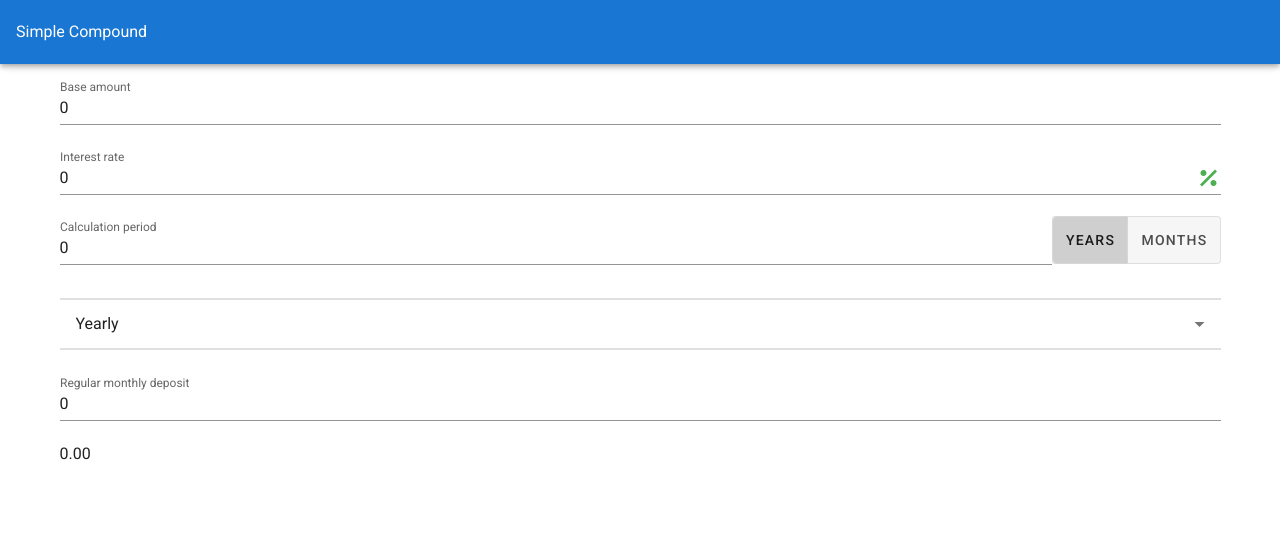
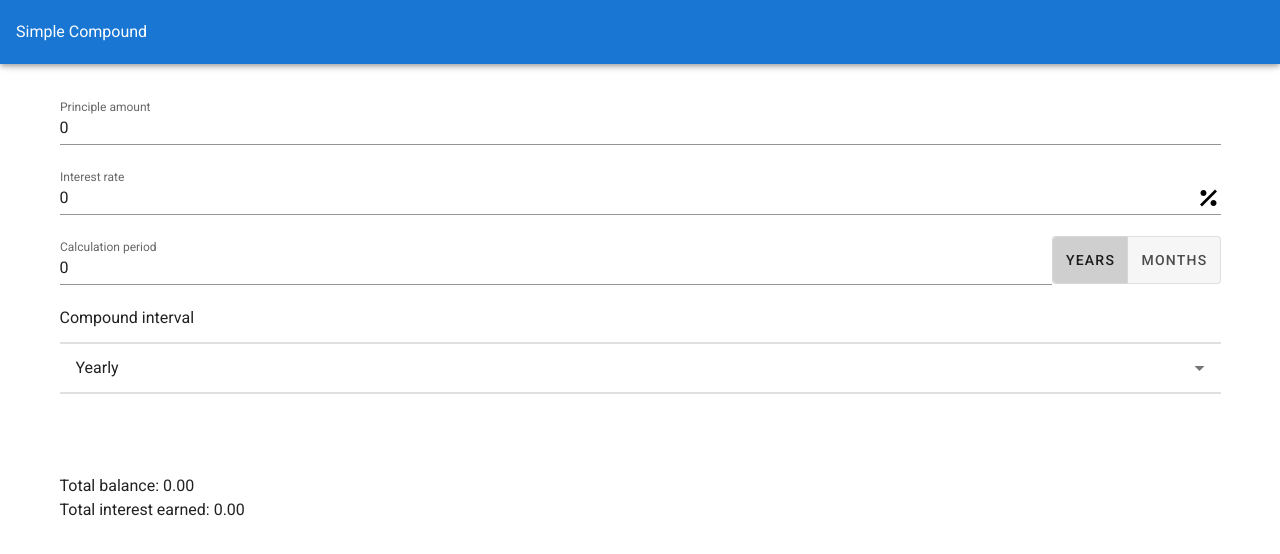
Before and after one commit to carrejoe3/Compound-interest-calculator, a Vue app in the folder simple-compound/: page /#/ in a window 1280 px wide. Shown: the top 554 px of the page. Built offline with nearby package versions, Linux system fonts and the light colour scheme.

Commit message:
basic styling + removed regular contribution

```diff
--- a/simple-compound/src/components/Calculator.vue
+++ b/simple-compound/src/components/Calculator.vue
@@ -1,8 +1,8 @@
 <template>
   <v-container>
-    <v-text-field label="Base amount" v-model="baseAmount"></v-text-field>
+    <v-text-field label="Principle amount" v-model="baseAmount"></v-text-field>
     <v-text-field label="Interest rate" v-model="interestRate">
-      <v-icon slot="append" color="green">mdi-percent</v-icon>
+      <v-icon slot="append" color="black">mdi-percent</v-icon>
     </v-text-field>
     <v-container>
       <v-row>
@@ -13,9 +13,12 @@
         </v-btn-toggle>
       </v-row>
     </v-container>
+    <div>Compound interval</div>
     <v-overflow-btn :items="dropdownCalculationPeriodOptions" item-text="name" item-value="value" label="Compound interval" v-model="calculationPeriodInterval"></v-overflow-btn>
-    <v-text-field label="Regular monthly deposit" v-model="regularDeposit"></v-text-field>
-    {{ result }}
+    <div class="resultsSection">
+      <div>Total balance: {{ result }}</div>
+      <div>Total interest earned: {{ totalInterest }}</div>
+    </div>
   </v-container>
 </template>
 
@@ -50,16 +53,27 @@ export default {
         name: 'Yearly',
         value: 1
       }
-    ],
-    regularDeposit: 0
+    ]
   }),
   computed: {
     calculationPeriod () {
       return this.calculationPeriodValue / this.selectedCalculationPeriodTypeValue
     },
+    depositTotal () {
+      return this.calculationPeriodInterval * this.calculationPeriod
+    },
     result () {
-      return (this.baseAmount * Math.pow((1 + ((this.interestRate / 100) / this.calculationPeriodInterval)), (this.calculationPeriodInterval * this.calculationPeriod))).toFixed(2)
+      return (parseInt(this.baseAmount) * Math.pow((1 + ((this.interestRate / 100) / this.calculationPeriodInterval)), (this.calculationPeriodInterval * this.calculationPeriod))).toFixed(2)
+    },
+    totalInterest () {
+      return (this.result - this.baseAmount).toFixed(2)
     }
   }
 }
 </script>
+
+<style lang="scss" scoped>
+.resultsSection {
+  margin-top: 5%;
+}
+</style>
--- a/simple-compound/src/views/Home.vue
+++ b/simple-compound/src/views/Home.vue
@@ -15,3 +15,9 @@ export default {
   }
 }
 </script>
+
+<style lang="scss" scoped>
+.home {
+  margin: 20px 0;
+}
+</style>
```
